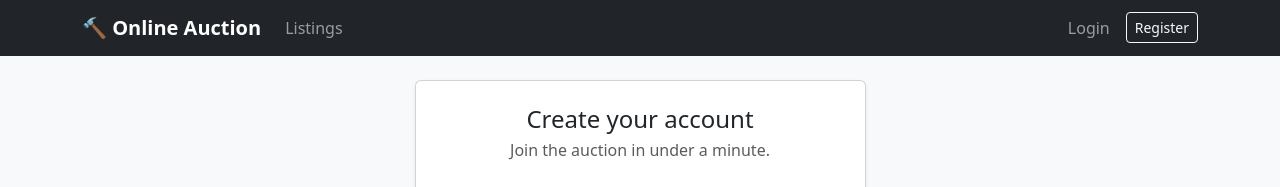
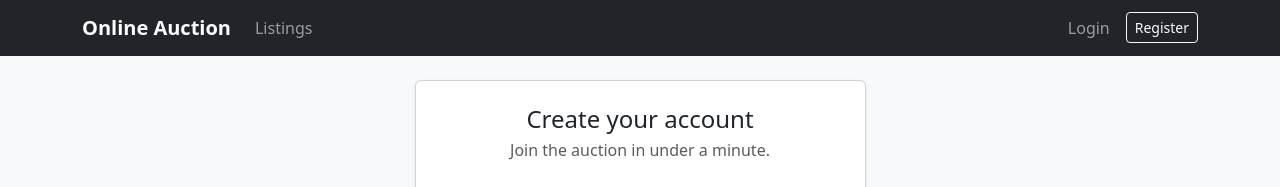
Before and after one commit to NishthaPandya07/OnlineAuctionSystem_Backend, a Django app: page /accounts/register/ in a window 1280 px wide. Shown: the top 187 px of the page. Run offline with Django 5.2, Linux system fonts and the light colour scheme.

Commit message:
Simplify navbar brand

```diff
--- a/templates/base.html
+++ b/templates/base.html
@@ -9,7 +9,7 @@
 <body class="d-flex flex-column min-vh-100 bg-light">
     <nav class="navbar navbar-expand-lg navbar-dark bg-dark">
         <div class="container">
-            <a class="navbar-brand fw-bold" href="{% url 'home' %}">&#128296; Online Auction</a>
+            <a class="navbar-brand fw-bold" href="{% url 'home' %}">Online Auction</a>
             <button class="navbar-toggler" type="button" data-bs-toggle="collapse" data-bs-target="#mainNav"
                     aria-controls="mainNav" aria-expanded="false" aria-label="Toggle navigation">
                 <span class="navbar-toggler-icon"></span>
```
